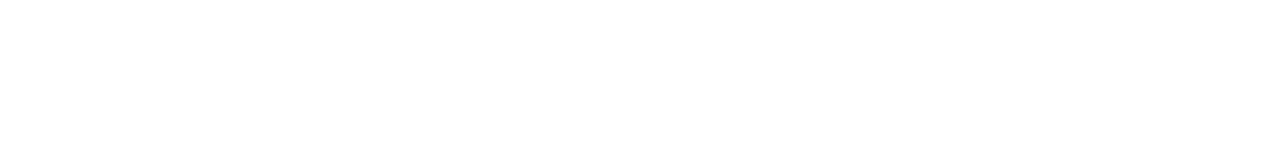
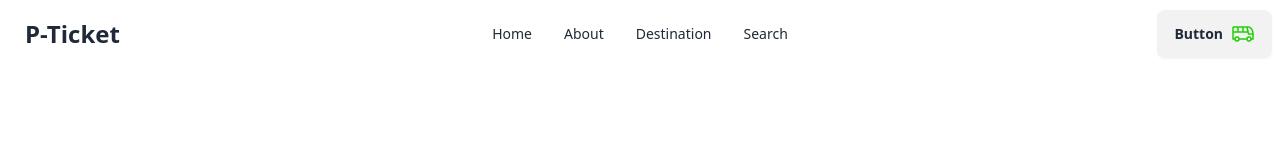
Before and after one commit to amitksarker/Assignment-5, a plain HTML site: page index.html in a window 1280 px wide. Drawn offline with nearby package versions, Linux system fonts and the light colour scheme.

Commit message:
added navbar

```diff
--- a/index.html
+++ b/index.html
@@ -3,9 +3,63 @@
 <head>
     <meta charset="UTF-8">
     <meta name="viewport" content="width=device-width, initial-scale=1.0">
-    <title>Document</title>
+    <title>P-Paribahan</title>
+    <!-- tailwindcss & daisyUI   -->
+    <link href="https://cdn.jsdelivr.net/npm/daisyui@4.7.2/dist/full.min.css" rel="stylesheet" type="text/css" />
+<script src="https://cdn.tailwindcss.com"></script>
+<!-- Custom Color -->
+<script>
+    tailwind.config = {
+      theme: {
+        extend: {
+          colors: {
+            clifford: '#da373d',
+          }
+        }
+      }
+    }
+  </script>
+
+<!-- Raleway google font -->
+<link rel="preconnect" href="https://fonts.googleapis.com">
+<link rel="preconnect" href="https://fonts.gstatic.com" crossorigin>
+<link href="https://fonts.googleapis.com/css2?family=Raleway:ital,wght@0,100..900;1,100..900&display=swap" rel="stylesheet">
+<style>
+  .font-Raleway: "Raleway", sans-serif;
+</style>
 </head>
-<body>
+<body class="font-Raleway">
+    <header>
+        <div class="navbar bg-base-100">
+            <div class="navbar-start">
+              <div class="dropdown">
+                <div tabindex="0" role="button" class="btn btn-ghost lg:hidden">
+                  <svg xmlns="http://www.w3.org/2000/svg" class="h-5 w-5" fill="none" viewBox="0 0 24 24" stroke="currentColor"><path stroke-linecap="round" stroke-linejoin="round" stroke-width="2" d="M4 6h16M4 12h8m-8 6h16" /></svg>
+                </div>
+                <ul tabindex="0" class="menu font-medium menu-sm dropdown-content mt-3 z-[1] p-2 shadow bg-base-100 rounded-box w-52">
+                  <li><a> Home </a></li>
+                  <li><a> About </a></li>
+                  <li><a> Destination </a></li>
+                  <li><a> Search </a></li>
+                </ul>
+              </div>
+              <a class="btn btn-ghost text-2xl font-extrabold">P-Ticket</a>
+            </div>
+            <div class="navbar-center hidden lg:flex">
+              <ul class="menu menu-horizontal px-1">
+                <li><a> Home </a></li>
+                <li><a> About </a></li>
+                <li><a> Destination </a></li>
+                <li><a> Search </a></li>
+              </ul>
+            </div>
+            <div class="navbar-end">
+                <a class="btn">Button
+                    <img src="images/bus-icon.png" alt="">
+                </a>
+            </div>
 
+          </div>
+    </header>
 </body>
 </html>
--- /dev/null
+++ b/tailwind.config.js
@@ -0,0 +1,8 @@
+/** @type {import('tailwindcss').Config} */
+module.exports = {
+    content: ["./src/**/*.{html,js}"],
+    theme: {
+      extend: {},
+    },
+    plugins: [],
+  }
```
